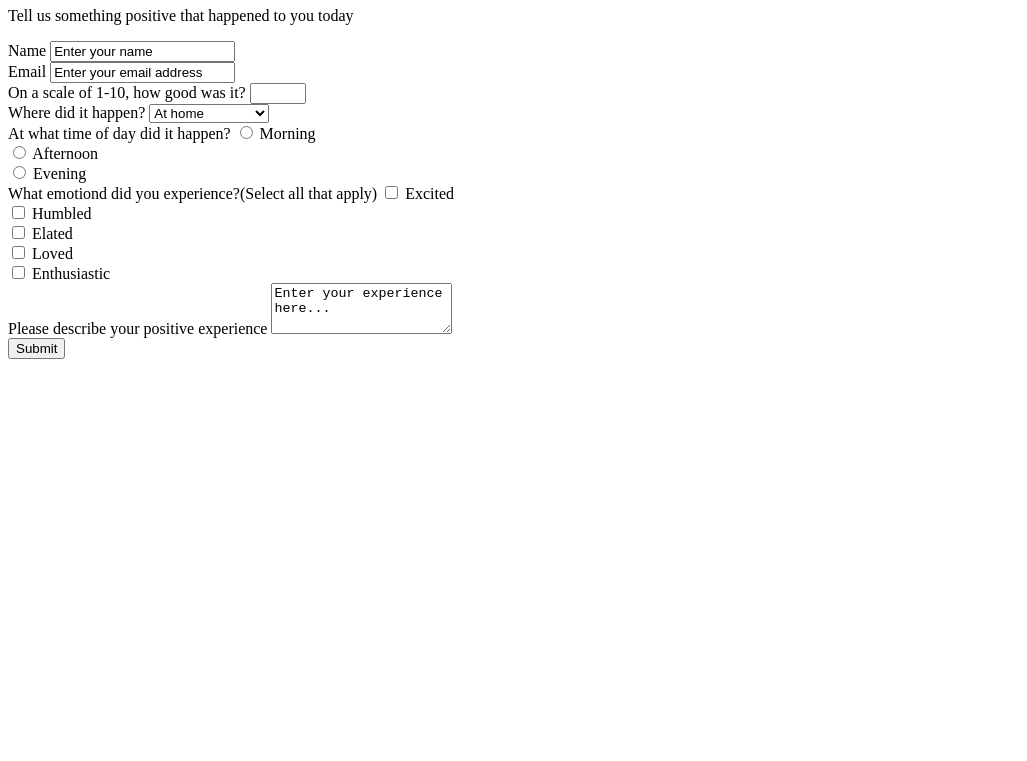
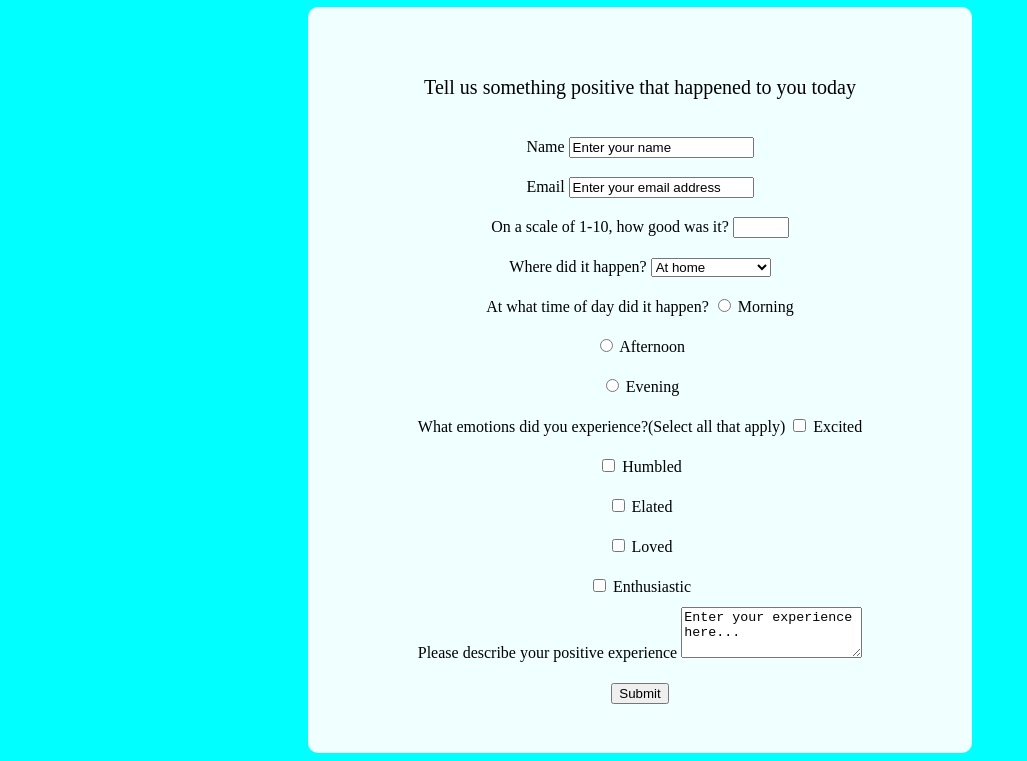
Before and after one commit to selvablaze/Surveyform, a plain HTML site: page index.html in a window 1280 px wide. Shown: the part 73-834 px from the top of the page, without its empty margins (0-1027 px from the left). Before the commit the page ends 800 px from the top, so only its background shows below. Drawn offline with Linux system fonts and the light colour scheme.

Commit message:
Added all the resources and created html file

```diff
--- a/index.html
+++ b/index.html
@@ -2,12 +2,14 @@
 <html>
     <head>
         <title>Survey Form</title>
+        <link rel="stylesheet" type="text/css"  href="style.css">
     </head>
     <body>
         <h1>Good Vibes Form</h1>
+
         <div class = "form">
             <form action = example.com method = "post">
-                <p>Tell us something positive that happened to you today</p>
+                <p style="font-size: 20px;">Tell us something positive that happened to you today</p>
                 <label for="name" id="name">Name
                     <input type="text" name="name" value="Enter your name">
                 </label><br>
@@ -26,7 +28,7 @@
                     <option value="other">Other</option>
                 </select>
                 </label><br>
-                <label>At what time of day did it happen?
+                <label id="radio">At what time of day did it happen?
                 <input type="radio" id="morning" name="timeofday" value="morning">
                 <label for="morning">Morning</label><br>
                 <input type="radio" id="afternoon" name="timeofday" value="afternoon">
@@ -34,7 +36,7 @@
                 <input type="radio" id="evening" name="timeofday" value="evening">
                 <label for="evening">Evening</label><br>
                 </label>
-                <label>What emotiond did you experience?(Select all that apply)
+                <label id="checkbox">What emotions did you experience?(Select all that apply)
                 <input type="checkbox" id="emotion" name="excited" value="excited">
                 <label for="excited">Excited</label><br>
                 <input type="checkbox" id="emotion" name="humbled" value="humbled">
--- /dev/null
+++ b/style.css
@@ -0,0 +1,16 @@
+body {
+  background-color: aqua;
+  text-align: center;
+}
+
+form {
+    background-color: azure;
+    padding: 40px;
+    border-radius: 10px;
+    margin: 0 300px;
+    line-height: 30pt;
+}
+
+#radio {
+    display: static;
+}
```
Also changed, not shown: 1 other file.
